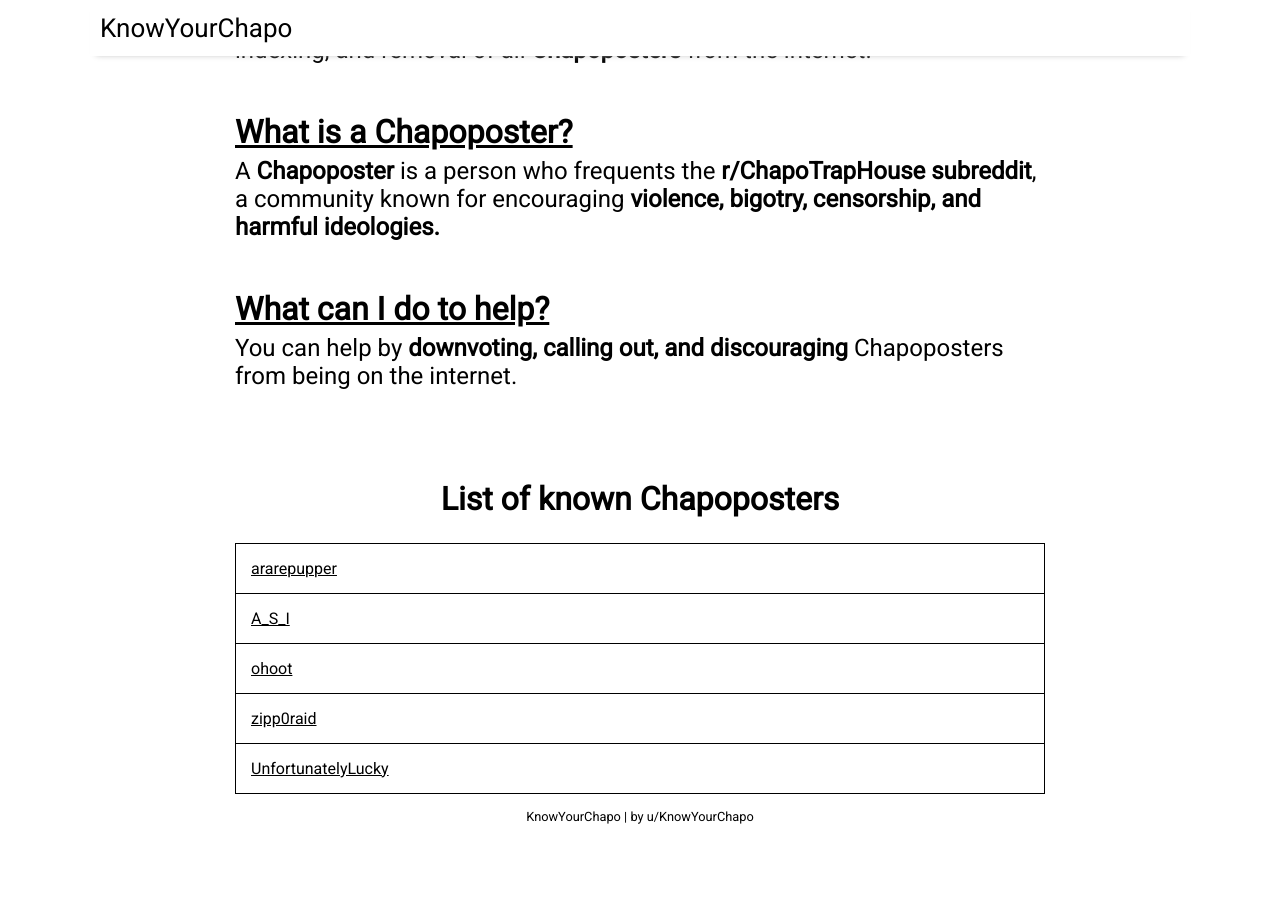
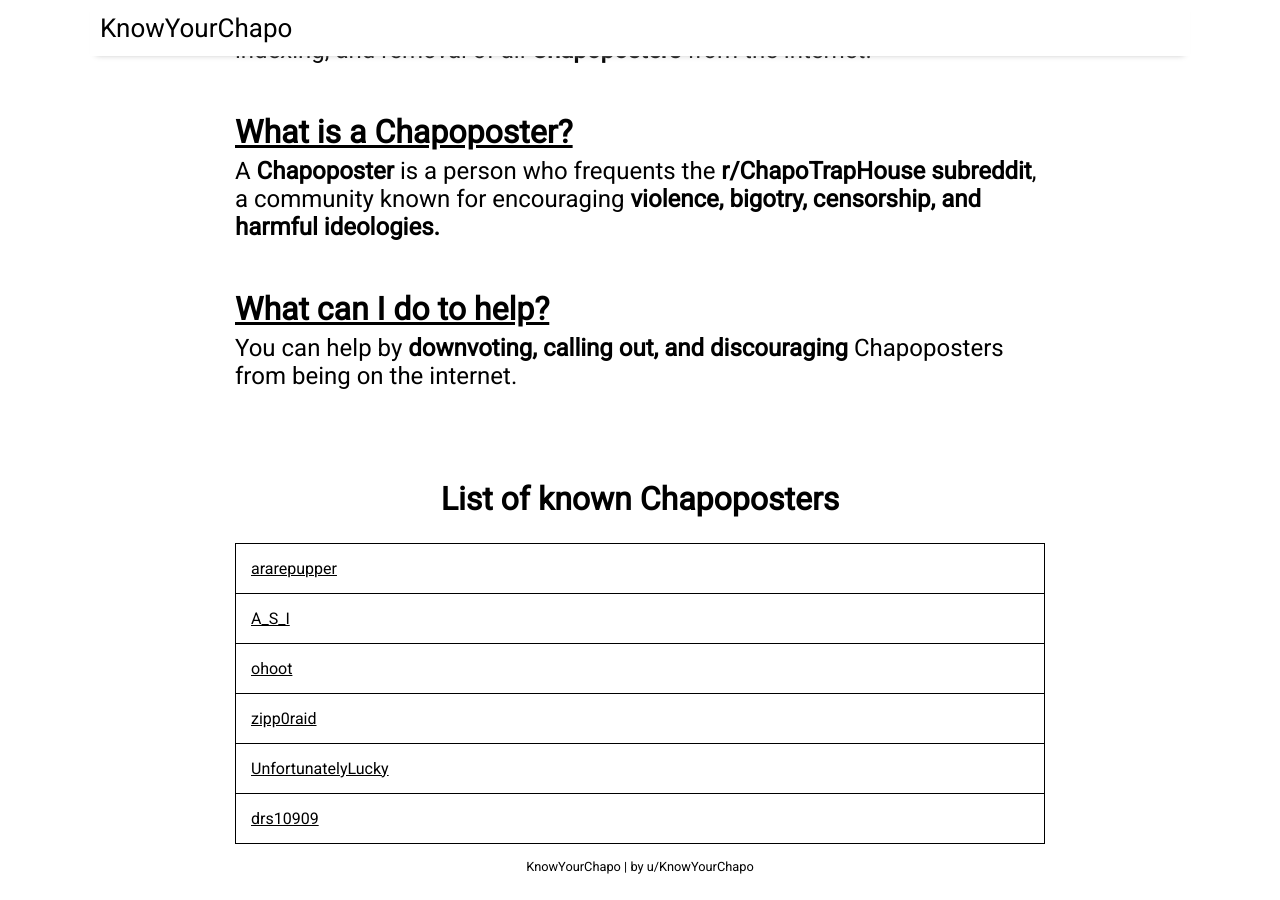
Before and after one commit to KnowYourChapo/KnowYourChapo.github.io, a Jekyll site: the page built from index.md, in a window 1280 px wide and 900 px high, scrolled down 654 px. Built offline with Jekyll 4.4.1, drawn with Linux system fonts in a browser that asks for light colours; nearby versions of some CDN libraries; the list of posts is cut into pages by our own code; before the commit the page ends 1504 px from its top, so only the background shows below that.

Commit message:
new posters

```diff
--- a/_data/chapolist.json
+++ b/_data/chapolist.json
@@ -19,6 +19,10 @@
         {
             "name": "UnfortunatelyLucky",
             "notes": ""
+        },
+        {
+            "name": "drs10909",
+            "notes": ""
         }
     ]
 }
```
